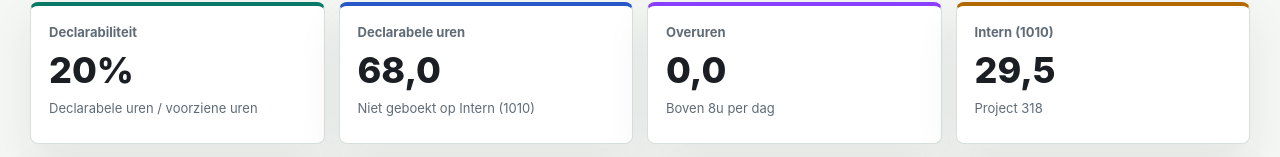
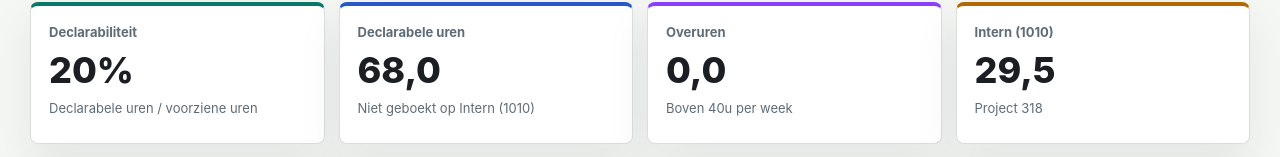
Before and after one commit to maxancedecot/GrippMCP, a Next.js app: page /dashboard in a window 1280 px wide. Shown: the part 303-460 px from the top of the page. Built offline with nearby package versions, Linux system fonts and the light colour scheme.

Commit message:
Calculate overtime from weekly booked hours

```diff
--- a/app/dashboard/page.tsx
+++ b/app/dashboard/page.tsx
@@ -116,7 +116,7 @@ export default async function DashboardPage({ searchParams }: { searchParams?: P
       <section className="metric-grid" aria-label="Kerncijfers declarabiliteit">
         <MetricCard label="Declarabiliteit" value={`${formatPercent(dashboard.declarability)}%`} detail="Declarabele uren / voorziene uren" tone="good" />
         <MetricCard label="Declarabele uren" value={formatHours(dashboard.declarable)} detail="Niet geboekt op Intern (1010)" tone="blue" />
-        <MetricCard label="Overuren" value={formatHours(dashboard.overtime)} detail="Boven 8u per dag" tone="overtime" />
+        <MetricCard label="Overuren" value={formatHours(dashboard.overtime)} detail="Boven 40u per week" tone="overtime" />
         <MetricCard label="Intern (1010)" value={formatHours(dashboard.internal)} detail={`Project ${INTERNAL_OFFERPROJECTBASE_ID}`} tone="warning" />
       </section>
 
@@ -247,7 +247,7 @@ export default async function DashboardPage({ searchParams }: { searchParams?: P
           <div className="project-line-row">
             <div>
               <span className="row-title">Overuren</span>
-              <span className="cell-muted">Som van dagtotalen boven 8u</span>
+              <span className="cell-muted">Som van weektotalen boven 40u</span>
             </div>
             <div className="project-line-metrics">
               <span>{formatHours(dashboard.overtime)} uur</span>
@@ -489,7 +489,7 @@ function buildDashboardData(
   const employeesById = new Map<number, JsonRecord>();
   const totals = emptyAggregate();
   const employeeMap = new Map<string, EmployeeRow>();
-  const writtenByEmployeeDate = new Map<string, Map<string, number>>();
+  const writtenByEmployeeWeek = new Map<string, Map<string, number>>();
   const weekMap = new Map<string, WeekRow>(
     period.weekBuckets.map((bucket) => [bucket.key, withDeclarability({ ...emptyAggregate(), key: bucket.key, label: bucket.label })])
   );
@@ -522,7 +522,7 @@ function buildDashboardData(
 
     const employeeId = relationId(hour, "employee");
     const employeeKey = employeeId !== null ? String(employeeId) : "unknown";
-    const hourDate = stringFrom(readField(hour, "date"));
+    const hourDate = dateKeyFromValue(readField(hour, "date"));
     const employeeRow =
       employeeMap.get(employeeKey) ??
       withDeclarability({
@@ -530,7 +530,8 @@ function buildDashboardData(
         id: employeeKey,
         name: employeeName(hour, employeeId !== null ? employeesById.get(employeeId) : undefined)
       });
-    const weekRow = weekMap.get(weekKeyForDate(hourDate, period));
+    const weekKey = weekKeyForDate(hourDate, period);
+    const weekRow = weekMap.get(weekKey);
     const targetField = relationId(hour, "offerprojectbase") === INTERNAL_OFFERPROJECTBASE_ID ? "internal" : "declarable";
 
     employeeRow[targetField] += amount;
@@ -545,12 +546,10 @@ function buildDashboardData(
       weekRow.written += amount;
     }
 
-    if (isDateKey(hourDate)) {
-      addToNestedNumber(writtenByEmployeeDate, employeeKey, hourDate, amount);
-    }
+    addToNestedNumber(writtenByEmployeeWeek, employeeKey, weekKey, amount);
   }
 
-  applyDailyOvertime(totals, employeeMap, weekMap, writtenByEmployeeDate, period);
+  applyWeeklyOvertime(totals, employeeMap, weekMap, writtenByEmployeeWeek, period);
 
   const employeeRows = Array.from(employeeMap.values())
     .map(finalizeAggregate)
@@ -593,21 +592,21 @@ function addWorkingHoursToWeeks(weekMap: Map<string, WeekRow>, workingHours: Wor
   }
 }
 
-function applyDailyOvertime(
+function applyWeeklyOvertime(
   totals: Aggregate,
   employeeMap: Map<string, EmployeeRow>,
   weekMap: Map<string, WeekRow>,
-  writtenByEmployeeDate: Map<string, Map<string, number>>,
+  writtenByEmployeeWeek: Map<string, Map<string, number>>,
   period: Period
 ) {
-  for (const [employeeId, writtenByDate] of writtenByEmployeeDate) {
+  for (const [employeeId, writtenByWeek] of writtenByEmployeeWeek) {
     const employeeRow = employeeMap.get(employeeId);
     if (!employeeRow) {
       continue;
     }
 
-    for (const [date, written] of writtenByDate) {
-      const overtime = Math.max(0, written - NORMAL_DAILY_HOURS);
+    for (const [weekKey, written] of writtenByWeek) {
+      const overtime = Math.max(0, written - normalHoursForWeekBucket(weekKey, period));
       if (overtime === 0) {
         continue;
       }
@@ -615,12 +614,38 @@ function applyDailyOvertime(
       employeeRow.overtime += overtime;
       totals.overtime += overtime;
 
-      const weekRow = weekMap.get(weekKeyForDate(date, period));
+      const weekRow = weekMap.get(weekKey);
       if (weekRow) {
         weekRow.overtime += overtime;
       }
     }
   }
+}
+
+function normalHoursForWeekBucket(weekKey: string, period: Period) {
+  const bucketStart = parseDateKey(weekKey);
+  const periodEnd = parseDateKey(period.end);
+  if (!bucketStart || !periodEnd) {
+    return NORMAL_DAILY_HOURS * 5;
+  }
+
+  const bucketEnd = new Date(bucketStart);
+  bucketEnd.setDate(bucketEnd.getDate() + 6);
+  if (bucketEnd > periodEnd) {
+    bucketEnd.setTime(periodEnd.getTime());
+  }
+
+  let workingDays = 0;
+  const cursor = new Date(bucketStart);
+  while (cursor <= bucketEnd) {
+    const day = cursor.getDay();
+    if (day !== 0 && day !== 6) {
+      workingDays += 1;
+    }
+    cursor.setDate(cursor.getDate() + 1);
+  }
+
+  return workingDays * NORMAL_DAILY_HOURS;
 }
 
 function parseWorkingHours(value: JsonValue): WorkingHoursSummary {
@@ -860,7 +885,8 @@ function makeWeekBuckets(startDate: Date, endDate: Date, shortMonth: string) {
 }
 
 function weekKeyForDate(value: string | undefined, period: Period) {
-  const date = value ? parseDateKey(value) : null;
+  const normalizedValue = dateKeyFromValue(value);
+  const date = normalizedValue ? parseDateKey(normalizedValue) : null;
   if (!date) {
     return period.weekBuckets[0]?.key ?? period.start;
   }
@@ -901,6 +927,21 @@ function dateKey(date: Date) {
   const month = String(date.getMonth() + 1).padStart(2, "0");
   const day = String(date.getDate()).padStart(2, "0");
   return `${year}-${month}-${day}`;
+}
+
+function dateKeyFromValue(value: unknown) {
+  const rawValue = stringFrom(value);
+  if (!rawValue) {
+    return undefined;
+  }
+
+  const dateKeyMatch = rawValue.match(/\d{4}-\d{2}-\d{2}/)?.[0];
+  if (isDateKey(dateKeyMatch)) {
+    return dateKeyMatch;
+  }
+
+  const parsed = new Date(rawValue);
+  return Number.isNaN(parsed.getTime()) ? undefined : dateKey(parsed);
 }
 
 function createDemoEmployees(): JsonRecord[] {
```
